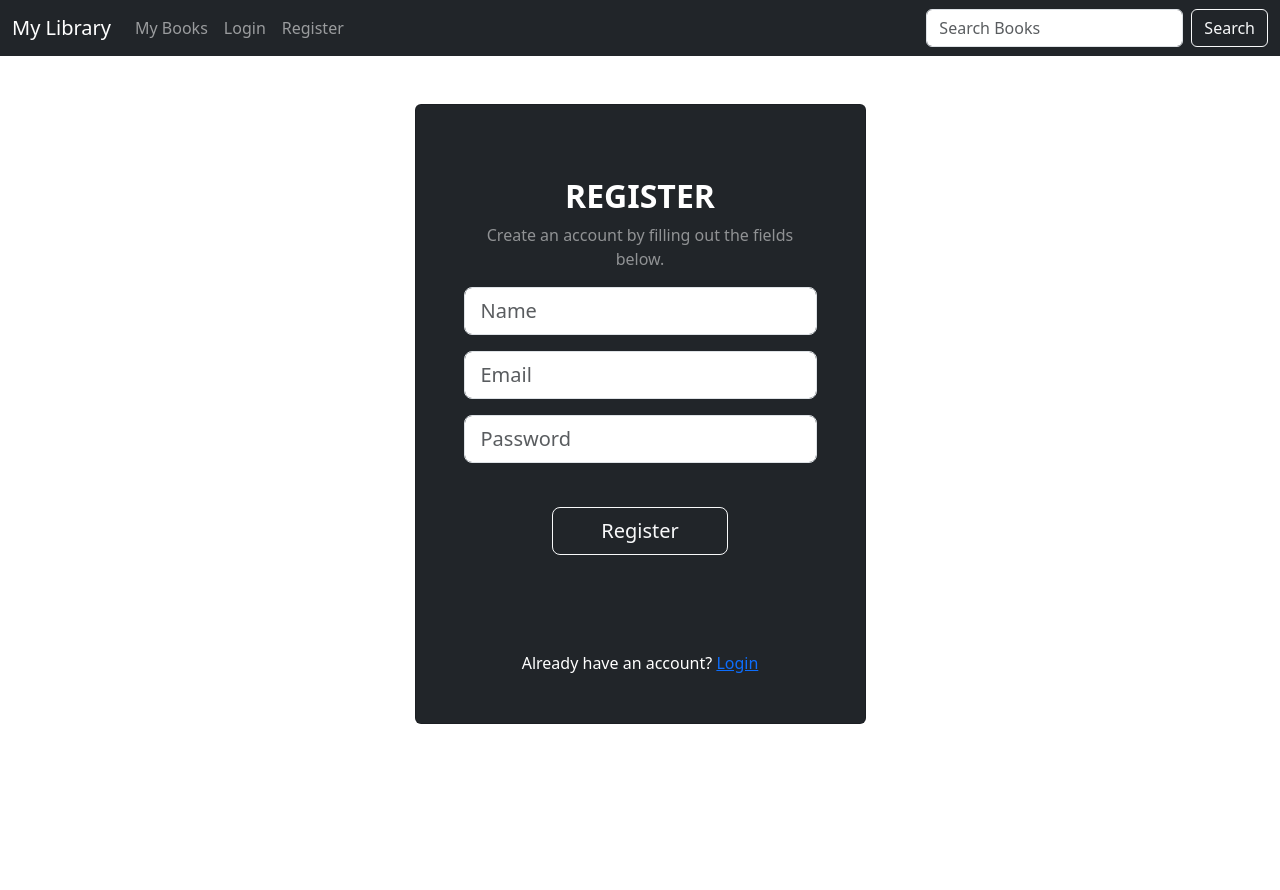
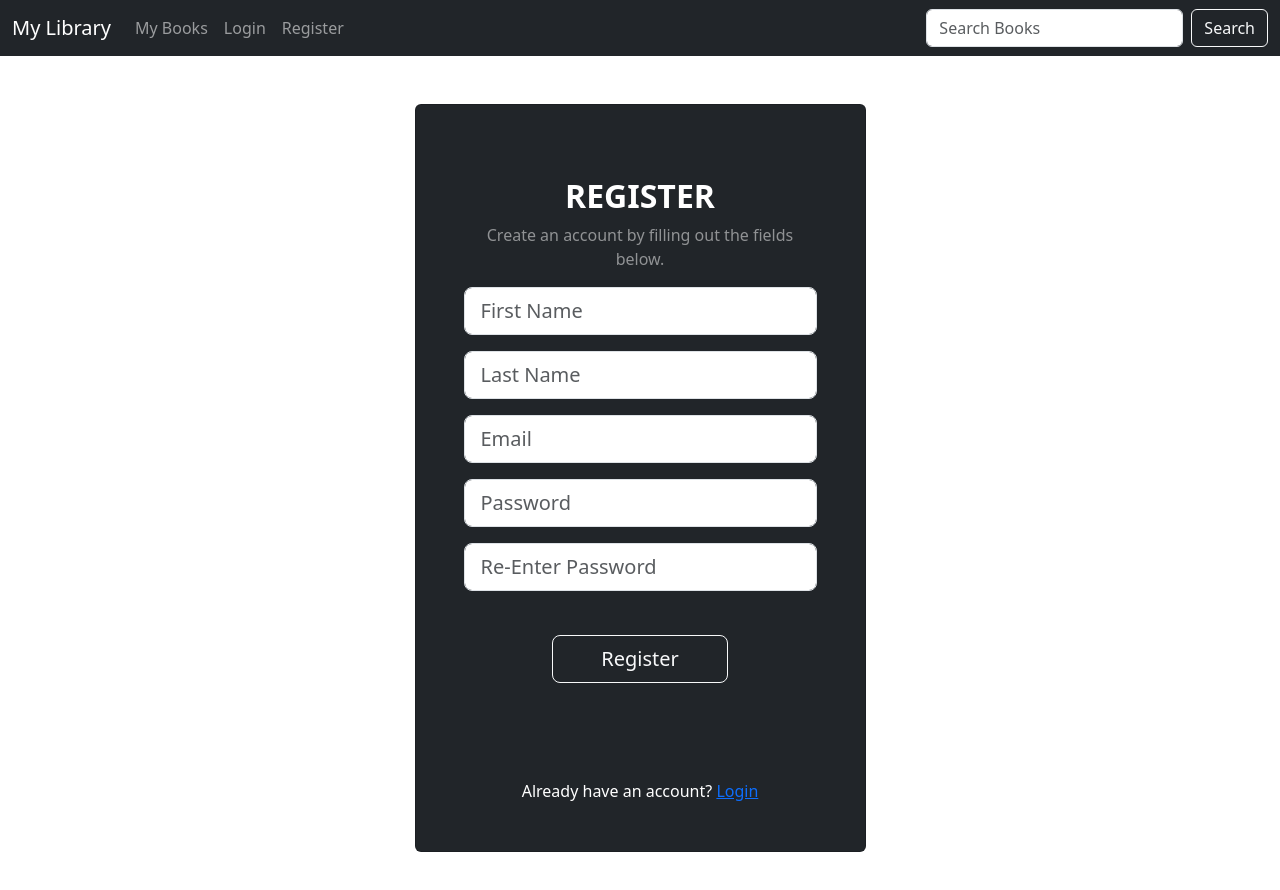
Before and after one commit to simran-nijjar/bookmatcha, a React (Create React App) app: page /Register in a window 1280 px wide. Shown: the top 890 px of the page. Before the commit the page ends 800 px from the top, so only its background shows below. Built offline with nearby package versions, Linux system fonts and the light colour scheme; no server answers.

Commit message:
Separate firstname lastname when user registers, require user to confirm password when registering

```diff
--- a/src/Pages/Register.js
+++ b/src/Pages/Register.js
@@ -6,20 +6,26 @@ var config = require('../config');
 // This file contains the form the user sees when they register an account
 
 export const Register = () => {
-  const [name, setName] = useState('');
+  const [firstName, setFirstName] = useState('');
+  const [lastName, setLastName] = useState('')
   const [email, setEmail] = useState('');
   const [password, setPassword] = useState('');
+  const [confirmPassword, setConfirmPassword] = useState('');
   const [error, setError] = useState('');
   const navigate = useNavigate();
 
   const onChange = (event) => {
     const { name, value } = event.target;
-    if (name === 'Name') {
-      setName(value);
+    if (name === 'FirstName') {
+      setFirstName(value);
+    } else if (name === 'LastName') {
+      setLastName(value);
     } else if (name === 'Email') {
       setEmail(value);
     } else if (name === 'Password') {
       setPassword(value);
+    } else if (name === 'ConfirmPassword'){
+      setConfirmPassword(value);
     }
   };
 
@@ -30,9 +36,13 @@ export const Register = () => {
   };
 
   // Check if all fields are filled out
-  const validateFields = (name, email, password) => {
-    if (!name.trim() || !email.trim() || !password.trim()) {
+  const validateFields = () => {
+    if (!firstName.trim() || !lastName.trim() || !email.trim() || !password.trim() || !confirmPassword.trim()) {
       setError('Please fill out all fields.');
+      return false;
+    }
+    if (password !== confirmPassword) {
+      setError('Passwords do not match.');
       return false;
     }
     return true;
@@ -41,7 +51,7 @@ export const Register = () => {
   const register = (event) => {
     event.preventDefault();
 
-    if (!validateFields(name, email, password)) {
+    if (!validateFields()) {
       return;
     }
 
@@ -52,7 +62,8 @@ export const Register = () => {
     }
 
     axios.post(config.API_URL + 'register', {
-      "Name": name,
+      "FirstName": firstName,
+      "LastName": lastName,
       "Email": email,
       "Password": password
     })
@@ -84,9 +95,14 @@ export const Register = () => {
                 <h2 className="fw-bold mb-2 text-uppercase">Register</h2>
                 <p className="text-white-50">Create an account by filling out the fields below.</p>
 
-                {/*Name input*/}
+                {/*FirstName input*/}
                 <div className="form-outline form-white mb-3">
-                  <input type="text" name="Name" placeholder='Name' value={name} onChange={onChange} className="form-control form-control-lg" />
+                  <input type="text" name="FirstName" placeholder='First Name' value={firstName} onChange={onChange} className="form-control form-control-lg" />
+                </div>
+
+                {/*LastName input*/}
+                <div className="form-outline form-white mb-3">
+                  <input type="text" name="LastName" placeholder='Last Name' value={lastName} onChange={onChange} className="form-control form-control-lg" />
                 </div>
 
                 {/*Email input*/}
@@ -95,8 +111,13 @@ export const Register = () => {
                 </div>
 
                 {/*Password input*/}
+                <div className="form-outline form-white mb-3">
+                  <input type="password" name="Password" placeholder='Password' value={password} onChange={onChange} className="form-control form-control-lg" />
+                </div>
+
+                {/*Confirm password input*/}
                 <div className="form-outline form-white mb-4">
-                  <input type="password" name="Password" placeholder='Password' value={password} onChange={onChange} className="form-control form-control-lg" />
+                  <input type="password" name="ConfirmPassword" placeholder='Re-Enter Password' value={confirmPassword} onChange={onChange} className="form-control form-control-lg" />
                 </div>
 
                 {/* Error message */}
--- a/src/Server/server.js
+++ b/src/Server/server.js
@@ -64,8 +64,8 @@ app.post('/api/register', (request, response) => {
                 return;
             }
             // Register user
-            const query = 'INSERT INTO MyLibraryApp.MyLibraryAppUser (Name, Email, Password) VALUES (?, ?, ?)';
-            const values = [request.body['Name'],request.body['Email'],hashedPassword];
+            const query = 'INSERT INTO MyLibraryApp.MyLibraryAppUser (FirstName, LastName, Email, Password) VALUES (?, ?, ?, ?)';
+            const values = [request.body['FirstName'], request.body['LastName'], request.body['Email'],hashedPassword];
 
             connection.query(query, values, function (err, result, fields){
                 if (err) {
```
Also changed, not shown: 1 other file (tests, documents, lock files or other folders).
